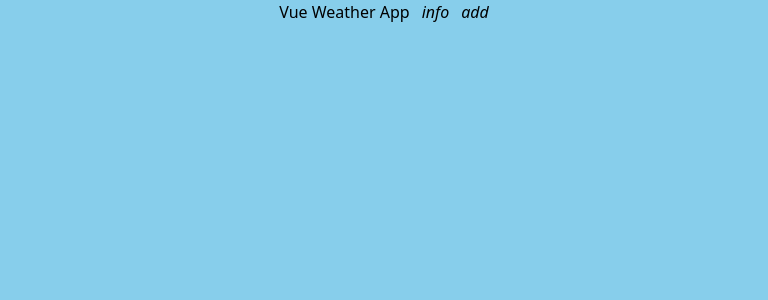
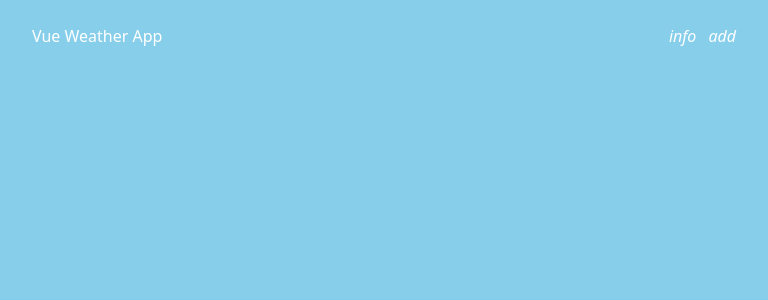
Before and after one commit to fromnowwon/vue-weather-app, a Vue app: page / in a window 1280 px wide. Shown: the top 300 px of the page, without its empty margins (256-1024 px from the left). Built offline with nearby package versions, Linux system fonts and the light colour scheme; a web font is replaced by a local one.

Commit message:
style: Navigation style  추가

```diff
--- a/src/components/Navigation.vue
+++ b/src/components/Navigation.vue
@@ -1,20 +1,22 @@
 <template>
-	<header>
-		<nav class="container flex flex-col items-center">
-			<div class="flex items-center gap-3">
-				<RouterLink :to="{ name: 'home' }">
+	<header class="sticky">
+		<nav
+			class="container flex flex-col items-center sm:flex-row items-center gap-4 text-white py-6"
+		>
+			<RouterLink :to="{ name: 'home' }">
+				<div class="flex items-center gap-3">
 					<h1>Vue Weather App</h1>
-				</RouterLink>
-				<div class="flex items-center gap-3">
-					<i @click="toggleModal">info</i>
-					<i>add</i>
 				</div>
+			</RouterLink>
 
-				<BaseModal
-					:modalActive="modalActive"
-					@close-modal="toggleModal"
-				></BaseModal>
+			<div class="flex gap-3 flex-1 justify-end">
+				<i @click="toggleModal">info</i>
+				<i>add</i>
 			</div>
+
+			<BaseModal :modalActive="modalActive" @close-modal="toggleModal">
+				<h2>About this app</h2>
+			</BaseModal>
 		</nav>
 	</header>
 </template>
```
